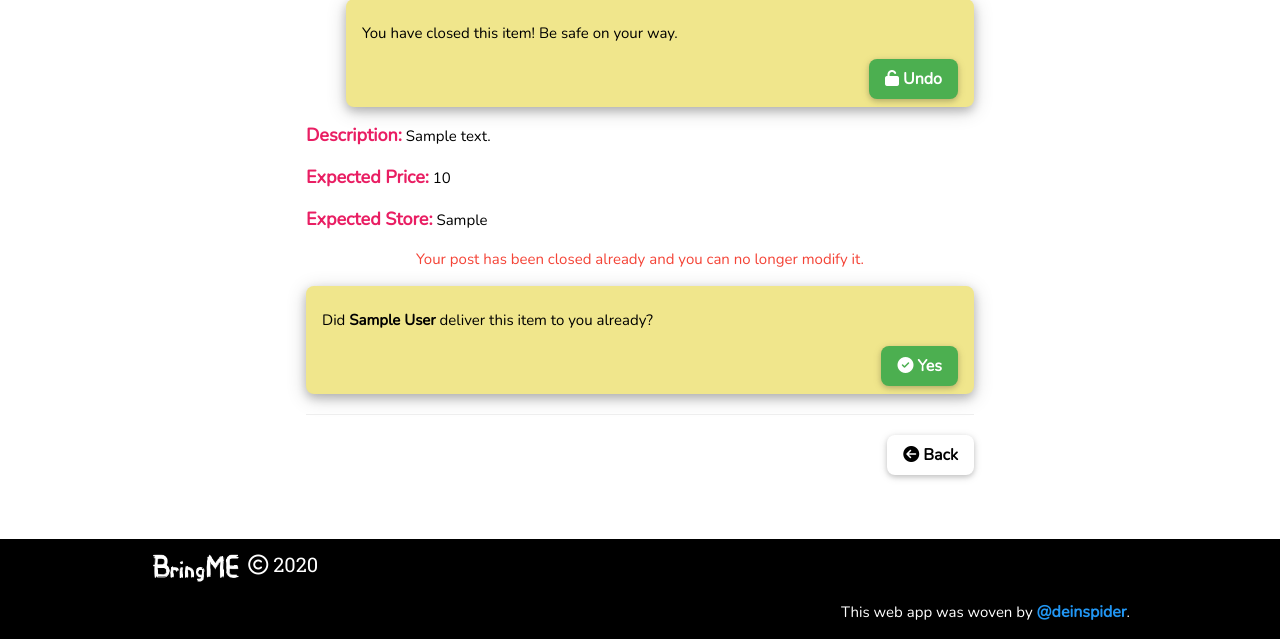
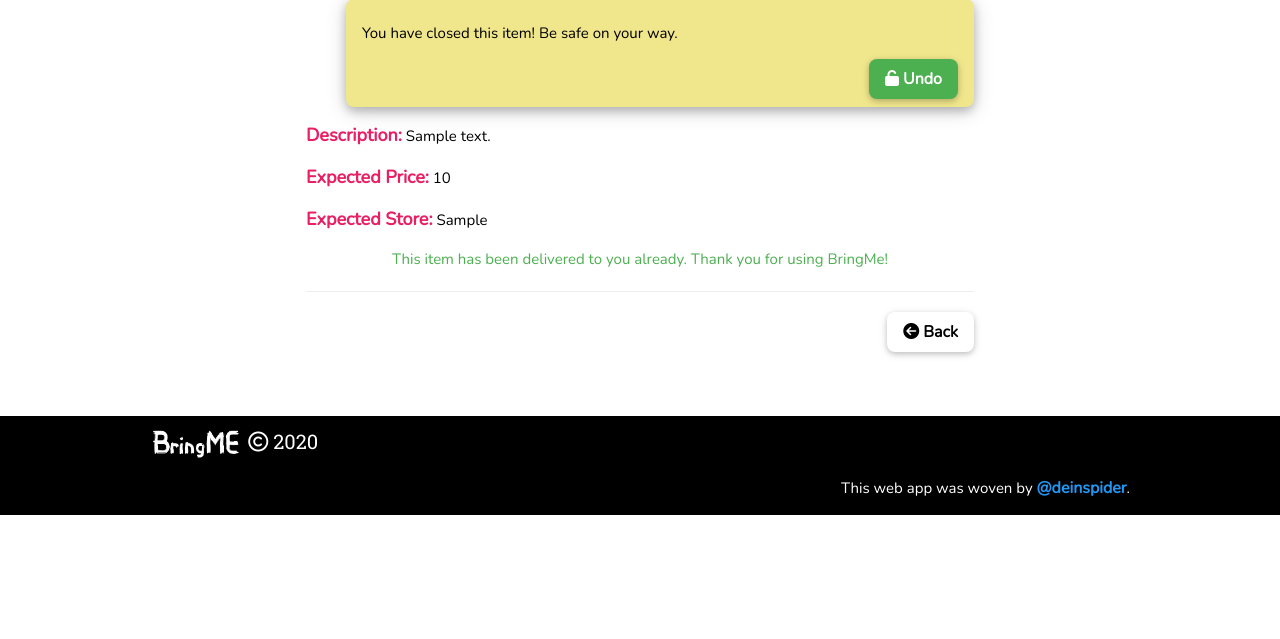
Before and after one commit to denniel-sadian/bringme, a Django app: page /items/1/ in a window 1280 px wide. Shown: the part 1003-1642 px from the top of the page. After the commit the page ends 1518 px from the top, so only its background shows below. Run offline with Django 3.2, Linux system fonts and the light colour scheme; a user stored in the database is signed in; tables that the repository leaves empty hold one stand-in row (values such as "Sample post"); grey boxes marked "Sample" are stand-in pictures; some libraries are stand-ins or nearby versions.

Commit message:
Add extra info

```diff
--- a/items/templates/items/item_detail.html
+++ b/items/templates/items/item_detail.html
@@ -102,7 +102,8 @@
             </div>
         </div>
         {% endif %}
-        {% if user == item.user and item.closed %}
+
+        {% if user == item.user and item.closed and item.delivered == False %}
         <p class="w3-text-red w3-center">Your post has been closed already and you can no longer modify it.</p>
         <div class="w3-card-4 w3-khaki w3-round-large w3-padding">
             <p>Did <b>{{ item.closed_by.name }}</b> deliver this item to you already?</p>
@@ -113,6 +114,11 @@
             </div>
         </div>
         {% endif %}
+
+        {% if user == item.user and item.delivered %}
+        <p class="w3-text-green w3-center">This item has been delivered to you already. Thank you for using BringMe!</p>
+        {% endif %}
+
         <hr>
         <div class="w3-right-align">
             <a href="{% url 'items:items-list' %}" class="w3-button w3-card w3-round-large">
```
